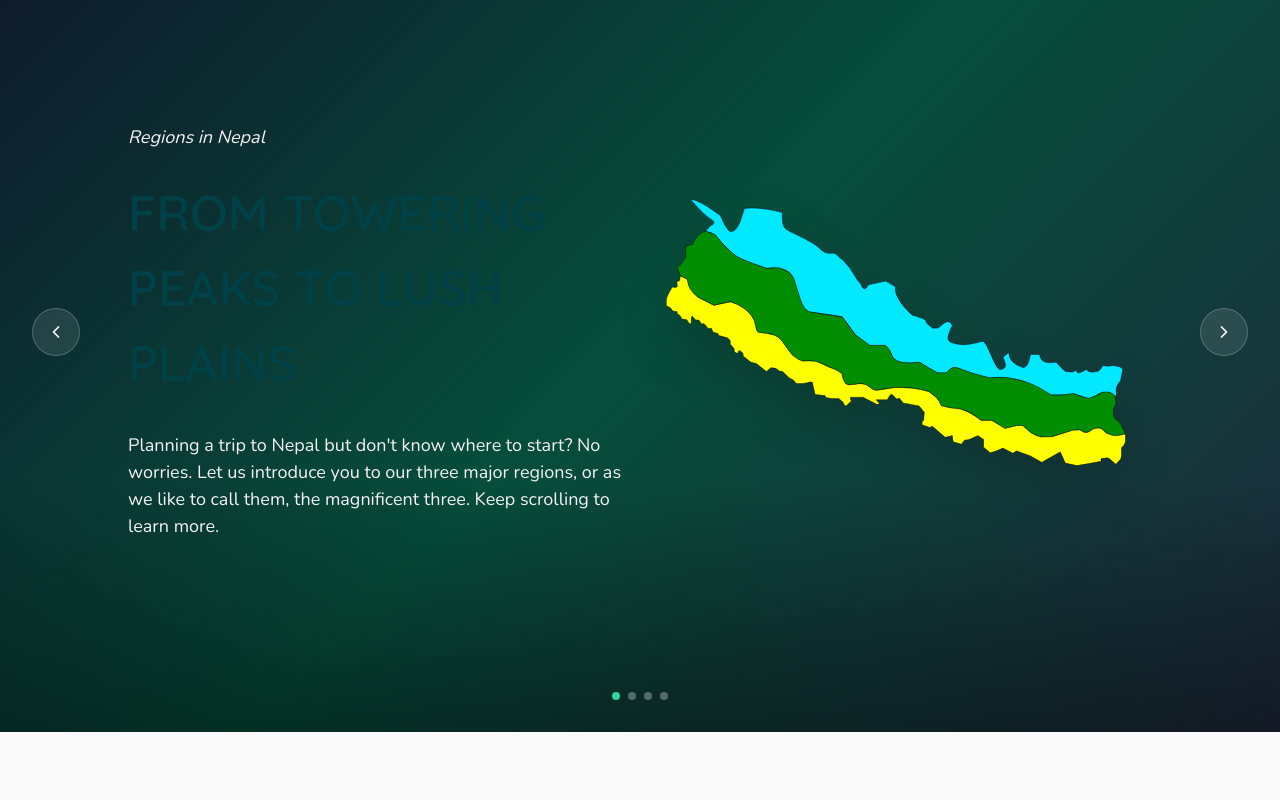
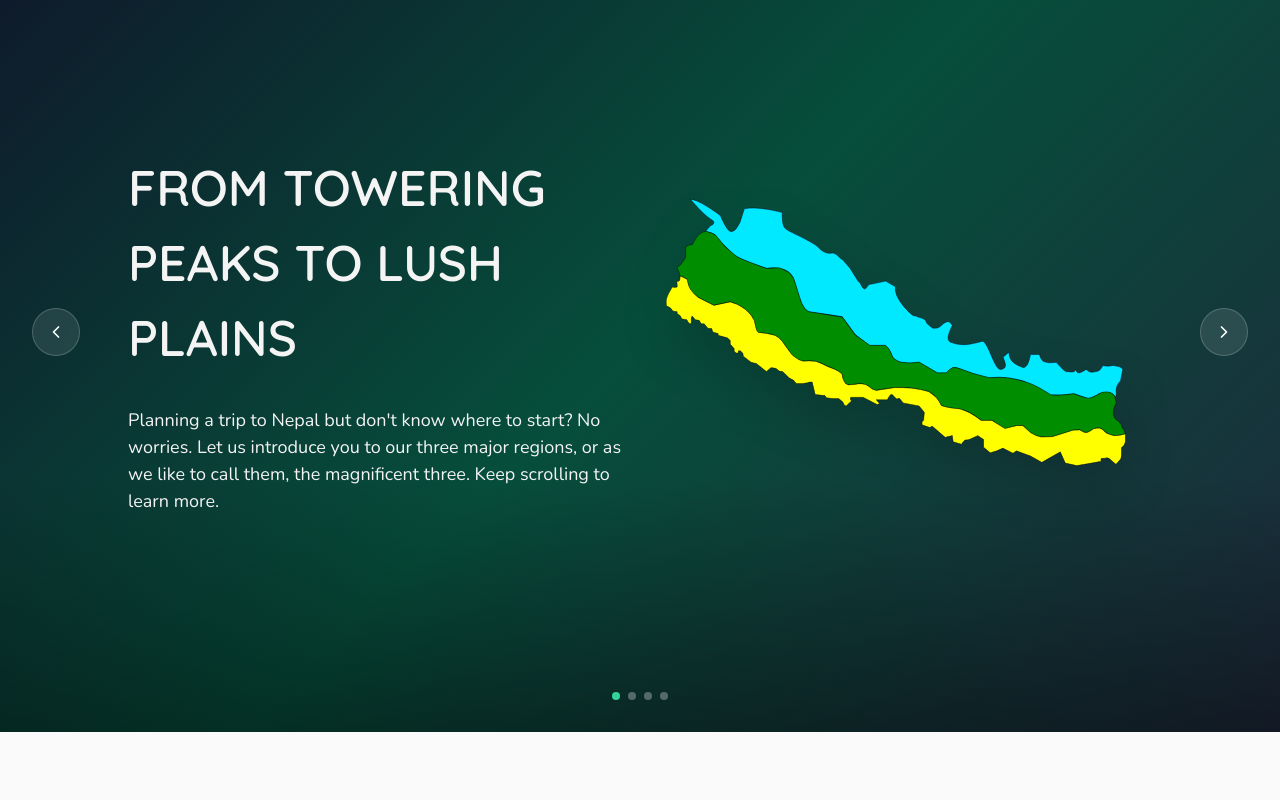
Before and after one commit to NepalTravelCo/nepaltravelco, a React (Vite) app: page / in a window 1280 px wide. Shown: the part 4100-4900 px from the top of the page. Built offline with nearby package versions, Linux system fonts and the light colour scheme.

Commit message:
minor updates

```diff
--- a/src/homepage-components/TravelRegions.jsx
+++ b/src/homepage-components/TravelRegions.jsx
@@ -77,7 +77,7 @@ const TravelRegions = () => {
         {/* Left Panel - Content */}
         <div className="content-panel">
           <div className="content-wrapper">
-            <div className="region-label">Regions in Nepal</div>
+            {/* <div className="region-label">Regions in Nepal</div> */}
 
             <h1 className="main-title">{slide.type === "overview" ? slide.subtitle : slide.title}</h1>
 
--- a/src/homepage-components/styles/TravelRegions.css
+++ b/src/homepage-components/styles/TravelRegions.css
@@ -67,7 +67,7 @@
 
 .main-title {
   font-size: var(--heading-size);
-  color: var(--overlay-color);
+  color: var(--overlay-color) !important;
   font-weight: var(--heading-weight);
   line-height: var(--line-height);
   font-family: var(--heading-font);
```
